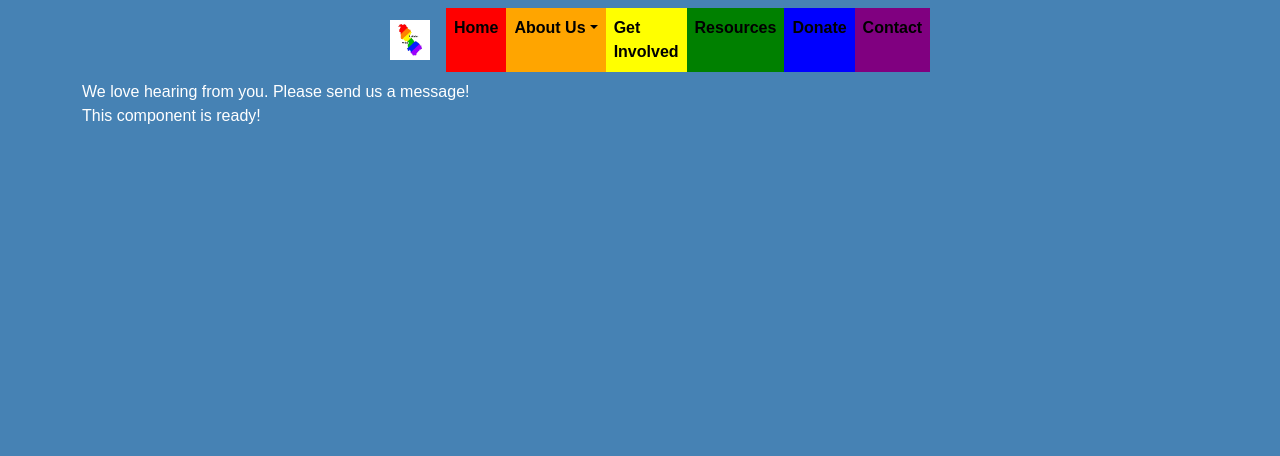
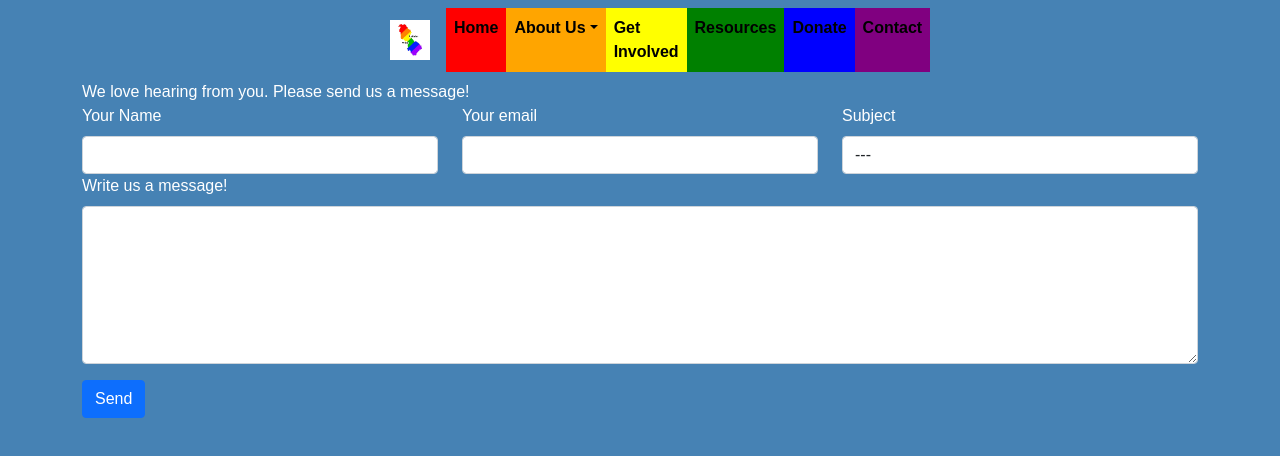
Before and after one commit to Jacobs1986/leitrim-pride, a React (Create React App) app in the folder client/: page /contact in a window 1280 px wide. Shown: the top 456 px of the page. Built offline with nearby package versions, Linux system fonts and the light colour scheme.

Commit message:
Update contactForm.js

```diff
--- a/client/src/components/contact/contactForm.js
+++ b/client/src/components/contact/contactForm.js
@@ -1,10 +1,62 @@
 import React from "react";
+import { Button, Col, Form, Row } from "react-bootstrap";
 
 //Styling
 // import "./contactForm.css";
 
 export default function ContactForm() {
     return (
-        <div>This component is ready!</div>
+        <div id="contactDiv">
+            <Form>
+                <Row>
+                    <Col xs={12} md={6} lg={4}>
+                        <Form.Label>
+                            Your Name
+                        </Form.Label>
+                        <Form.Control />
+                    </Col>
+                    <Col xs={12} md={6} lg={4}>
+                        <Form.Label>
+                            Your email
+                        </Form.Label>
+                        <Form.Control />
+                    </Col>
+                    <Col xs={12} md={4} lg={4}>
+                        <Form.Label>
+                            Subject
+                        </Form.Label>
+                        <Form.Control
+                            as='select'
+                            defaultValue="---"
+                        >
+                            <option>---</option>
+                            <option>Volunteer Oppertunities</option>
+                            <option>Events</option>
+                        </Form.Control>
+                    </Col>
+                </Row>
+                <Row>
+                    <Col xs={12}>
+                        <Form.Label>
+                            Write us a message!
+                        </Form.Label>
+                        <Form.Control
+                            as="textarea"
+                            rows='6'
+                        />
+                    </Col>
+                </Row>
+                <Row style={{ paddingTop: '1em'}}>
+                    <Col>
+                        <Button
+                            variant='primary'
+                            type='submit'
+                        >
+                            Send
+                        </Button>
+                    </Col>
+                </Row>
+            </Form>
+        </div>
     );
 };
```
